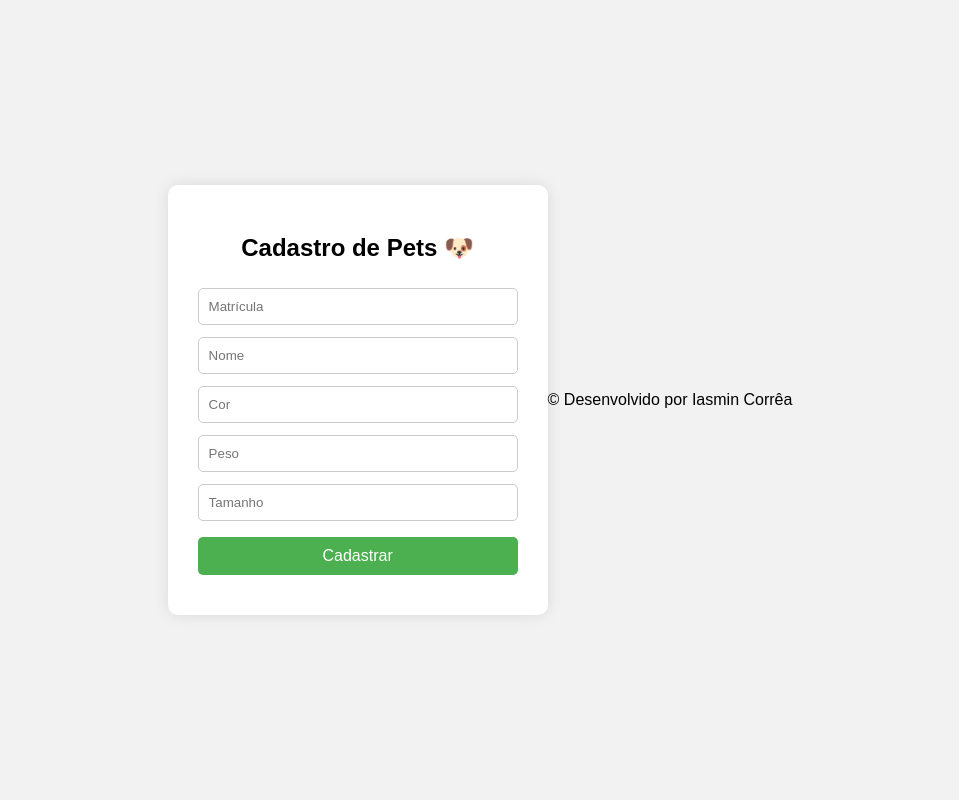
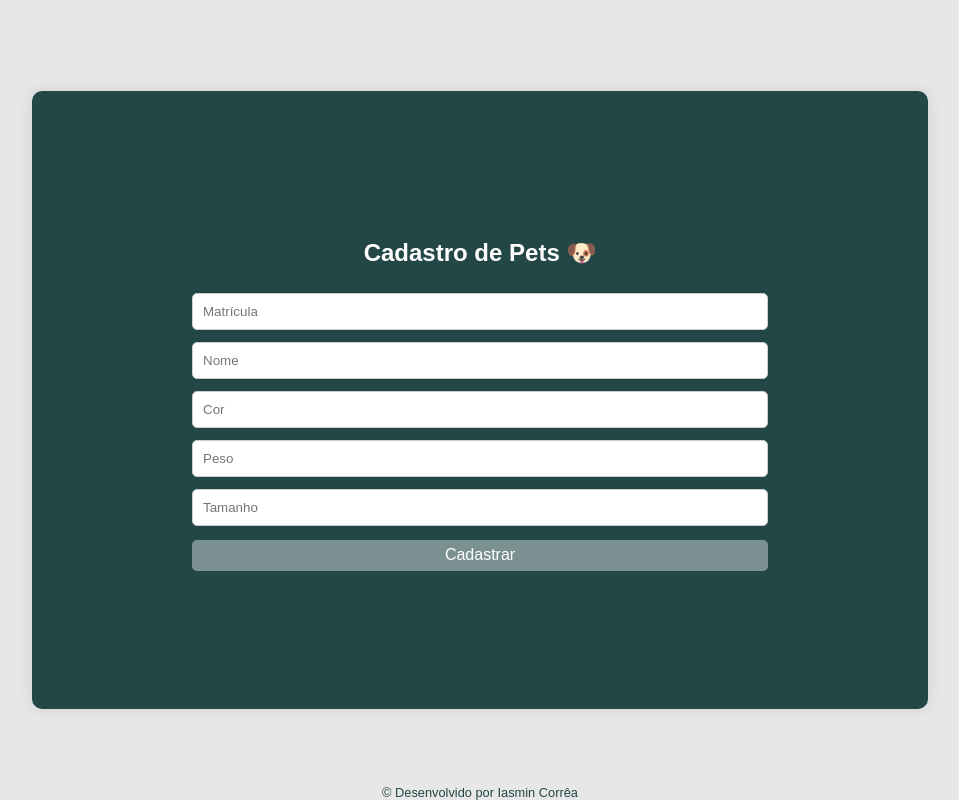
Before and after one commit to IM-Silva/formul-rio-de-cadastro, a Flask app: page / in a window 1280 px wide. Shown: the whole page, without its empty margins (160-1119 px from the left). Run offline with Flask 3, Linux system fonts and the light colour scheme.

Commit message:
Update style.css

```diff
--- a/static/style.css
+++ b/static/style.css
@@ -1,64 +1,76 @@
- html, body {
+html{
     height: 100%;
     margin: 0;
-            font-family: Arial, sans-serif;
-            background-color: #f2f2f2;
+    font-family: Arial, Helvetica, sans-serif;
+    background-color: #e7e7e7;
 }
-
-        body {
+body{
+    width: 100%;
+    height: 100vh;
+    margin: 0;
     display: flex;
+    flex-direction: column;
     justify-content: center;
     align-items: center;
+    overflow: hidden;
 }
-
-        .container {
-            background: white;
-            padding: 30px;
+.container{
+    width: 50%;
+    background-color: #234646;
+    padding: 10%;
     border-radius: 10px;
-            box-shadow: 0 0 15px rgba(0,0,0,0.1);
-            width: 320px;
+    box-shadow: 0 0 15px rgba(0, 0, 0, 0.1);
 }
-
-        h2 {
+.form{
+    width: 100%;
+    display: flex;
+    flex-direction: column;
+    align-items: center;
+}
+h2{
     text-align: center;
     margin-bottom: 20px;
+    color: #fff;
 }
-
-        input {
-            width: 100%;
+input{
+    width: 90%;
     padding: 10px;
     margin: 6px 0;
     border: 1px solid #ccc;
     border-radius: 5px;
     box-sizing: border-box;
 }
-
-        button {
-            width: 100%;
-            padding: 10px;
-            margin-top: 10px;
-            background: #4CAF50;
+button{
+    width: 90%;
+    padding: 1%;
+    margin-top: 0.5rem;
+    background-color: rgb(255, 255, 255,0.4);
     color: white;
     border: none;
     border-radius: 5px;
     cursor: pointer;
-            font-size: 16px;
+    font-size: 1rem;
 }
-
 button:hover {
-            background: #45a049;
+    background: #fff;
+    color: #234646;
 }
-
+footer{
+    color: #234646;
+    width: 100%;
+    text-align: center;
+    font-size: 0.8rem;
+    position: fixed;
+    bottom: 0;
+}
 .msg {
     text-align: center;
     margin-top: 10px;
     font-size: 14px;
 }
-
 .success {
     color: green;
 }
-
 .error {
     color: red;
 }
```
Lines whose indentation alone changed are shown as unchanged.
